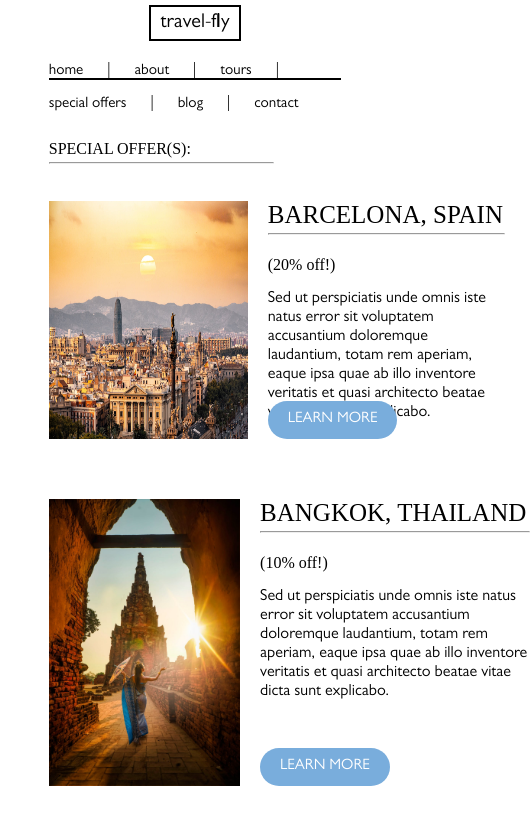
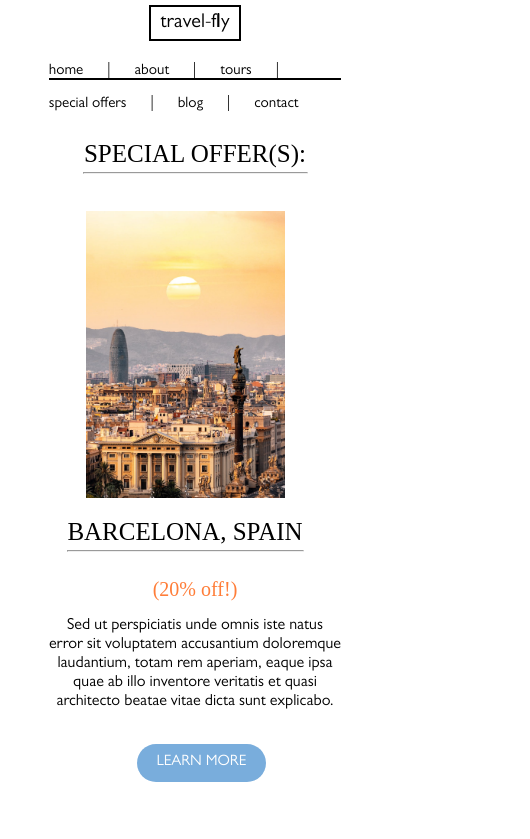
Before and after one commit to n215-wolfmi/homework-seven, a website: page special-offers.html in a window 390 px wide. Shown: the top 839 px of the page, 530 px wide, since content can reach past the window. Drawn offline with Linux system fonts and the light colour scheme.

Commit message:
special offers page

```diff
--- a/scss/special-offers/special-offers.scss
+++ b/scss/special-offers/special-offers.scss
@@ -4,7 +4,9 @@
     width: 75%;
     margin-top: 60px;
 
-    .offers-title {
+    .top-offers-title-div {
+
+        .top-offers-title {
             font-size: 25px;
             font-family: 'Proxima-Nova-ExCn-Thin';
         }
@@ -15,26 +17,34 @@
             margin-bottom: 37px;
             margin-top: -12px;
         }
+    }
 
     .discount-box {
-        max-width: 550px;
         display: flex;
         margin-bottom: 60px;
 
         .discount-image {
-            max-height: 287px;
+            margin-right: 20px;
             max-width: 199px;
-            margin-right: 20px;
-
-            img {
+            width: 100%;
             height: 287px;
-                width: 199px;
-            }
+            object-fit: cover;
         }
 
         .discount-info {
             position: relative;
-            //background-color: aqua;
+            max-width: 375px;
+
+            .discount-title-div {
+                display: flex;
+
+                .offer-title-div {
+                    margin-right: 20px;
+
+                    .offers-title {
+                        font-size: 25px;
+                        font-family: 'Proxima-Nova-ExCn-Thin';
+                    }
 
                     .discount-title-underline1 {
                         color: $site-black;
@@ -49,28 +59,20 @@
                         margin-bottom: 21px;
                         margin-top: -12px;
                     }
+                }
 
-            .discount-percent1 {
-                position: absolute;
-                top: 7px;
-                right: -15px;
+                .discount-percent {
                     color: #FF7D38;
                     font-size: 20px;
                     font-family: 'Proxima-Nova-ExCn-Thin';
+                    padding-top: 5px;
                 }
-
-            .discount-percent2 {
-                position: absolute;
-                top: 7px;
-                right: -45px;
-                color: #FF7D38;
-                font-size: 20px;
-                font-family: 'Proxima-Nova-ExCn-Thin';
             }
 
             .discount-description {
                 font-family: GillSansReg;
                 font-size: 16px;
+                padding-right: 85px;
             }
 
             .learn-btn {
@@ -82,3 +84,52 @@
         }
     }
 }
+
+@media screen and (max-width: 790px) {
+
+    .special-offers {
+
+        .top-offers-title-div {
+            text-align: center;
+
+            .offers-title-underline {
+                margin: -12px auto 37px auto;
+            }
+        }
+
+        .discount-box {
+            flex-direction: column;
+            align-items: center;
+
+            .discount-image {
+                margin-bottom: 20px;
+            }
+
+            .discount-info {
+
+                .discount-title-div {
+                    text-align: center;
+                    flex-direction: column;
+
+                    .discount-title-underline1 {
+                        margin: auto;
+                    }
+
+                    .discount-title-underline2 {
+                        margin: auto;
+                    }
+                }
+
+                .discount-description {
+                    margin-bottom: 70px;
+                    text-align: center;
+                    padding-right: 0;
+                }
+
+                .learn-btn {
+                    left: 30%;
+                }
+            }
+        }
+    }
+}
```
Also changed, not shown: css/styles.css, 1 other file. Lines whose indentation alone changed are shown as unchanged.
